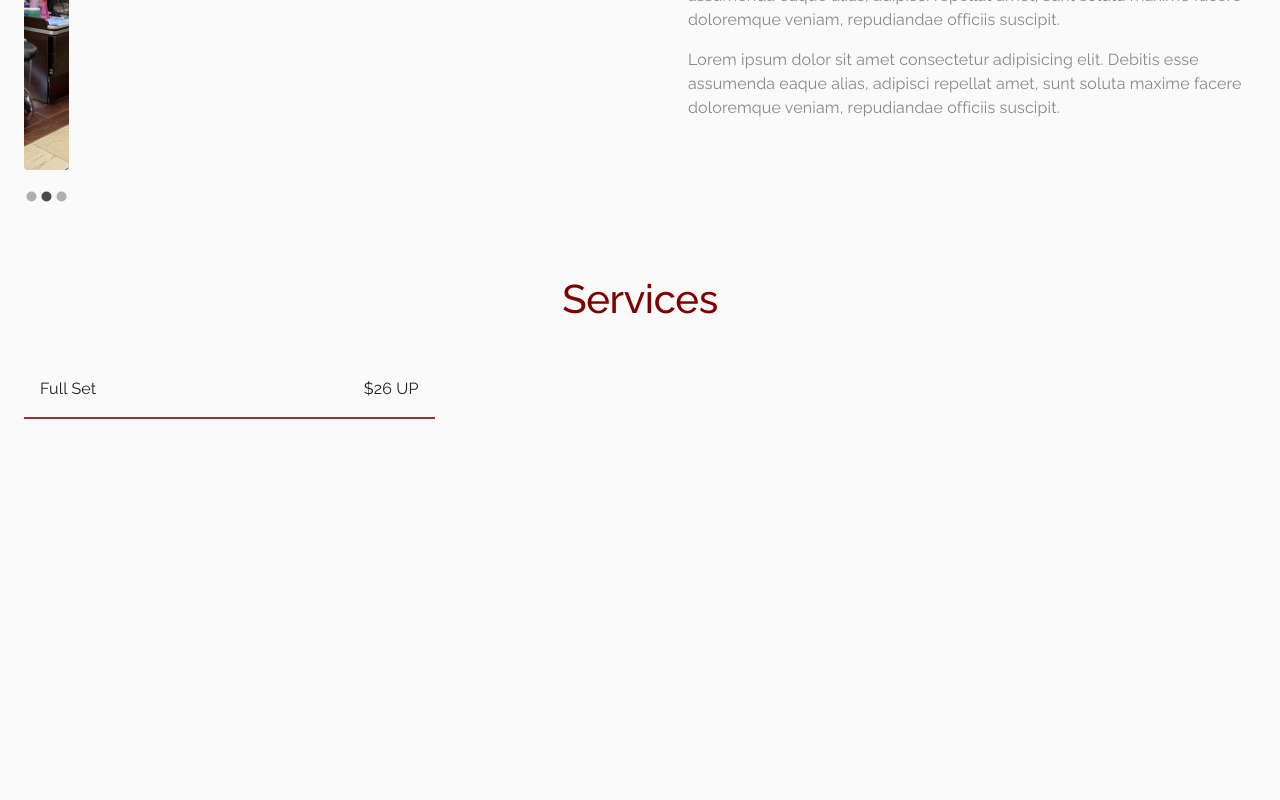
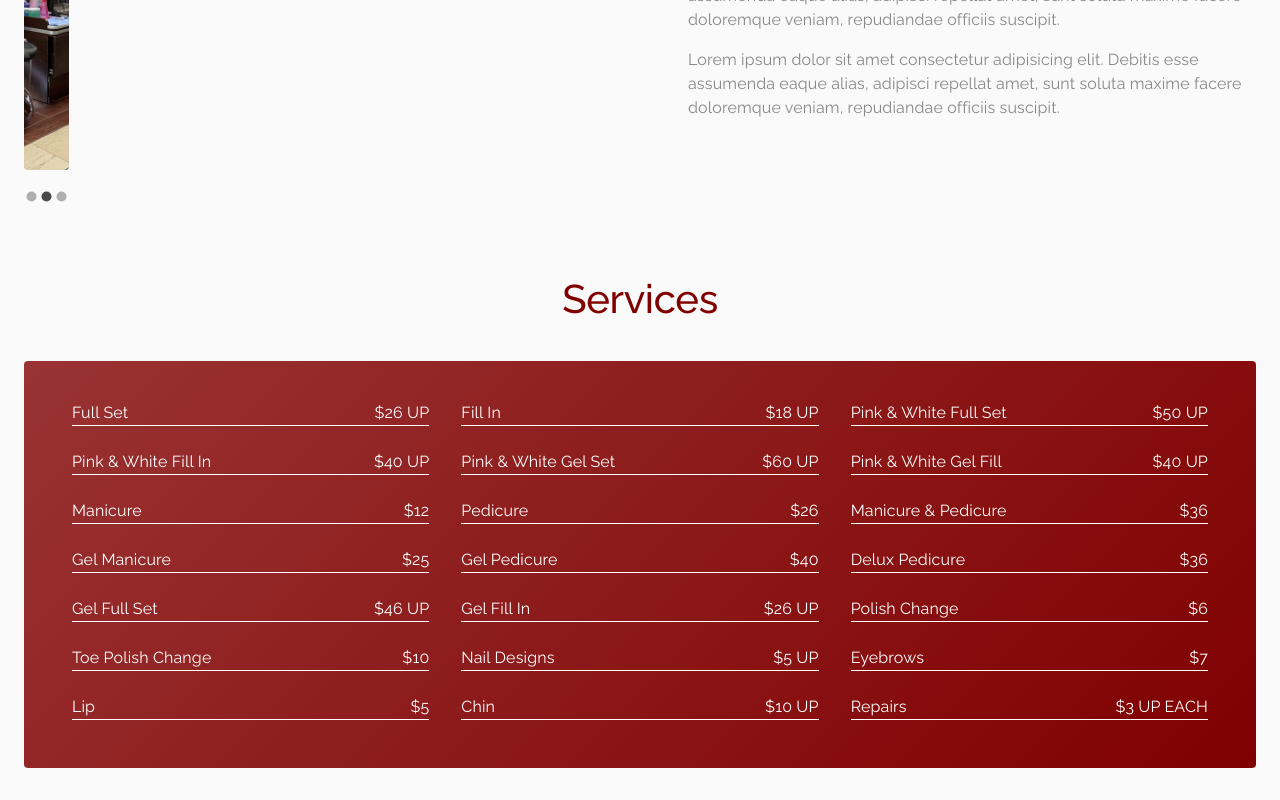
Before and after one commit to Suonx002/happynails, a Next.js app: page / in a window 1280 px wide. Shown: the part 1012-1812 px from the top of the page. Before the commit the page ends 1463 px from the top, so only its background shows below. Built offline with nearby package versions, Linux system fonts and the light colour scheme.

Commit message:
service pricing added

```diff
--- a/src/components/service.js
+++ b/src/components/service.js
@@ -1,6 +1,7 @@
 import React from 'react';
 
 import { Container, Grid, Typography } from '@material-ui/core';
+// import {useTheme} from '@material-ui/core/styles'
 import useStyles from '../styles/serviceStyles';
 
 const servicesList = [
@@ -72,18 +73,15 @@ const servicesList = [
     name: 'Nail Designs',
     price: '$5 UP',
   },
-  {
-    name: 'Cut Down',
-    price: '$3',
-  },
-  {
-    name: 'French',
-    price: '$5',
-  },
-  {
-    name: 'Repairs',
-    price: '$3 UP EACH',
-  },
+  // {
+  //   name: 'Cut Down',
+  //   price: '$3',
+  // },
+  // {
+  //   name: 'French',
+  //   price: '$5',
+  // },
+
   {
     name: 'Eyebrows',
     price: '$7',
@@ -96,10 +94,16 @@ const servicesList = [
     name: 'Chin',
     price: '$10 UP',
   },
+  {
+    name: 'Repairs',
+    price: '$3 UP EACH',
+  },
 ];
 
 const Service = () => {
   const classes = useStyles();
+  // const theme = useTheme();
+  // const matchesSM = useMediaQuery(theme.breakpoints.down('sm'))
 
   return (
     <section className={classes.service}>
@@ -111,24 +115,27 @@ const Service = () => {
             </Typography>
           </Grid>
           <Grid item container className={classes.serviceContainer}>
-            <Grid item container sm={4}>
+            {servicesList.map((service) => (
               <Grid
                 item
                 container
-                justify='space-between'
+                md={4}
                 className={classes.serviceItemContainer}>
-                <Grid item>
+                <Grid item xs={8}>
                   <Typography variant='body1' className={classes.serviceName}>
-                    Full Set
+                    {service.name}
                   </Typography>
                 </Grid>
-                <Grid item>
-                  <Typography variant='body1' className={classes.servicePrice}>
-                    $26 UP
+                <Grid item xs={4}>
+                  <Typography
+                    variant='body1'
+                    align='right'
+                    className={classes.servicePrice}>
+                    {service.price}
                   </Typography>
                 </Grid>
               </Grid>
-            </Grid>
+            ))}
           </Grid>
         </Grid>
       </Container>
--- a/src/styles/serviceStyles.js
+++ b/src/styles/serviceStyles.js
@@ -8,15 +8,25 @@ export default makeStyles((theme) => ({
     marginBottom: '2rem',
   },
   serviceContainer: {
-    // border: `2px solid ${theme.palette.primary.main}`,
+    backgroundImage: `linear-gradient(135deg, ${theme.palette.primary.light},${theme.palette.primary.main})`,
+    color: theme.palette.common.white,
+    borderRadius: theme.shape.borderRadius,
+    padding: '2rem',
+    [theme.breakpoints.down('sm')]: {
+      padding: '1rem',
+    },
+    [theme.breakpoints.down('xs')]: {
+      padding: '1rem 0.5rem',
+    },
   },
   serviceItemContainer: {
-    padding: '1rem',
-    borderBottom: `2px solid ${theme.palette.primary.light}`,
+    padding: '0.5rem 1rem',
+    marginBottom: '0.5rem',
   },
-  serviceName: {},
+  serviceName: {
+    borderBottom: `1px solid ${theme.palette.common.white}`,
+  },
   servicePrice: {
-    display: 'inline-block',
-    marginLeft: 'auto',
+    borderBottom: `1px solid ${theme.palette.common.white}`,
   },
 }));
```
